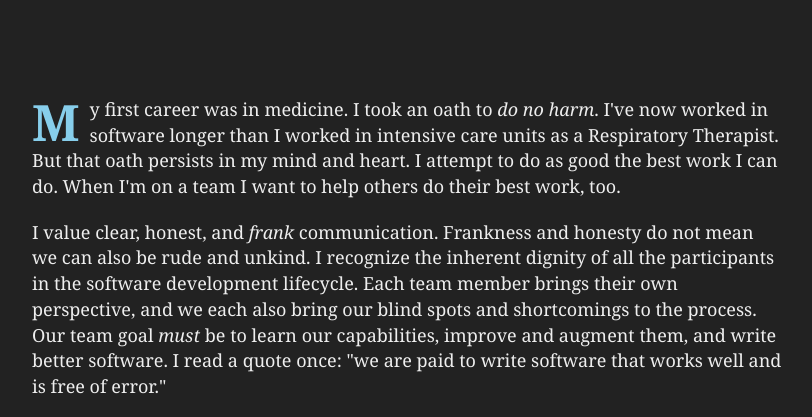
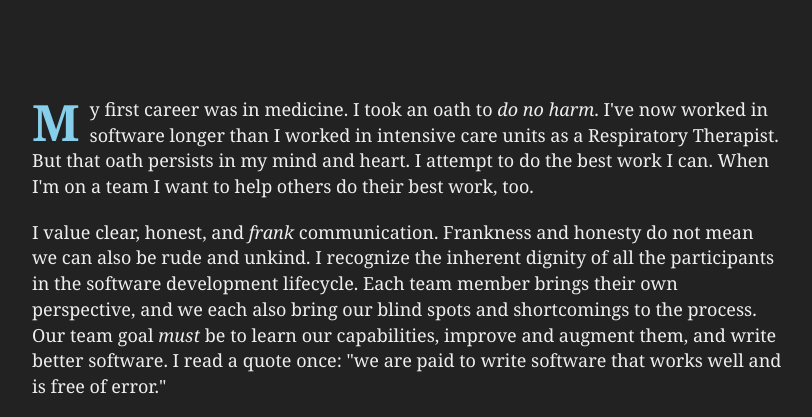
Before and after one commit to alabut/JoeCrawford.com, a plain HTML site: page index-friendly.html in a window 1280 px wide. Shown: the part 312-729 px from the top of the page, without its empty margins (233-1045 px from the left). Drawn offline with nearby package versions, Linux system fonts and the light colour scheme.

Commit message:
- More copyedits

```diff
--- a/index-friendly.html
+++ b/index-friendly.html
@@ -431,7 +431,7 @@ article .signature {
                                 <span class="ornamental-first-letter">M</span>y first career was in medicine. I took an
                                 oath to <em>do no harm</em>. I've now worked in software longer than I worked
                                 in intensive care units as a Respiratory Therapist. But that oath persists in my mind and heart.
-                                I attempt to do as good the best work I can do. When I'm on a team I want to help others do their best work, too.
+                                I attempt to do the best work I can. When I'm on a team I want to help others do their best work, too.
                             </p>
                             <p>
 
```
Also changed, not shown: index-pro.html (+1 -1 lines).
